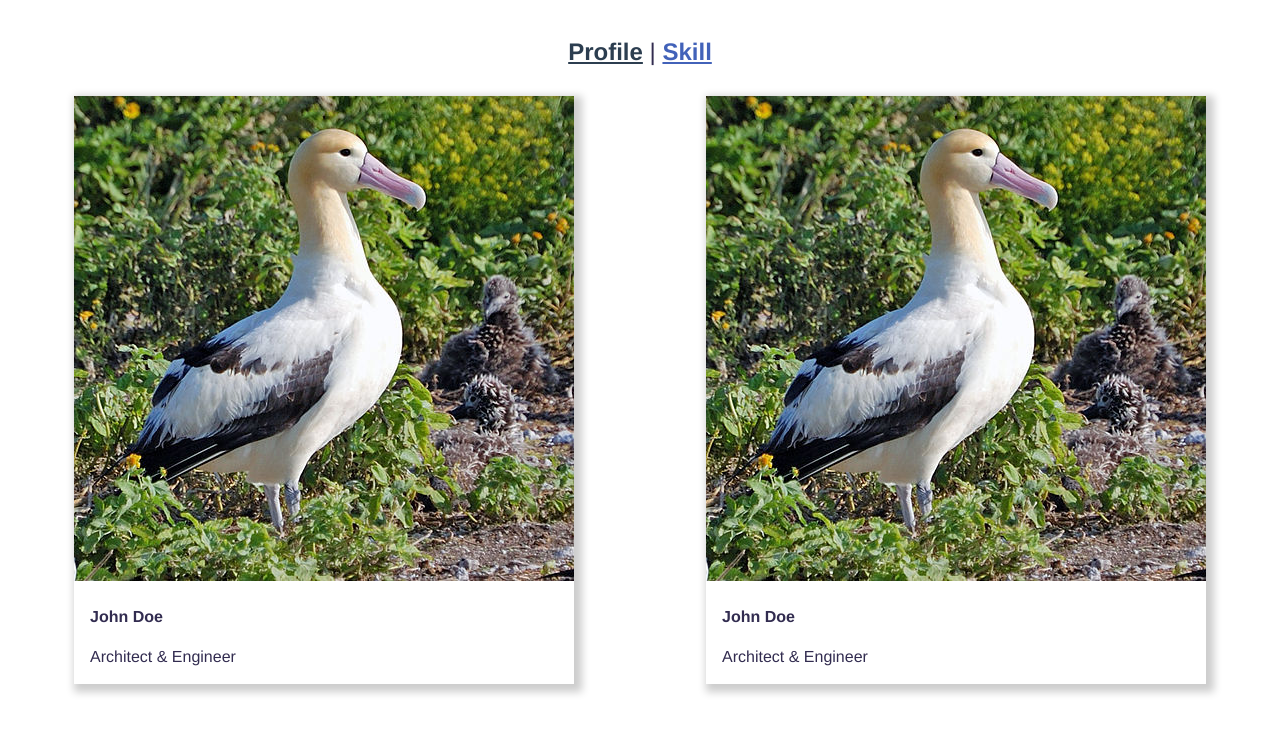
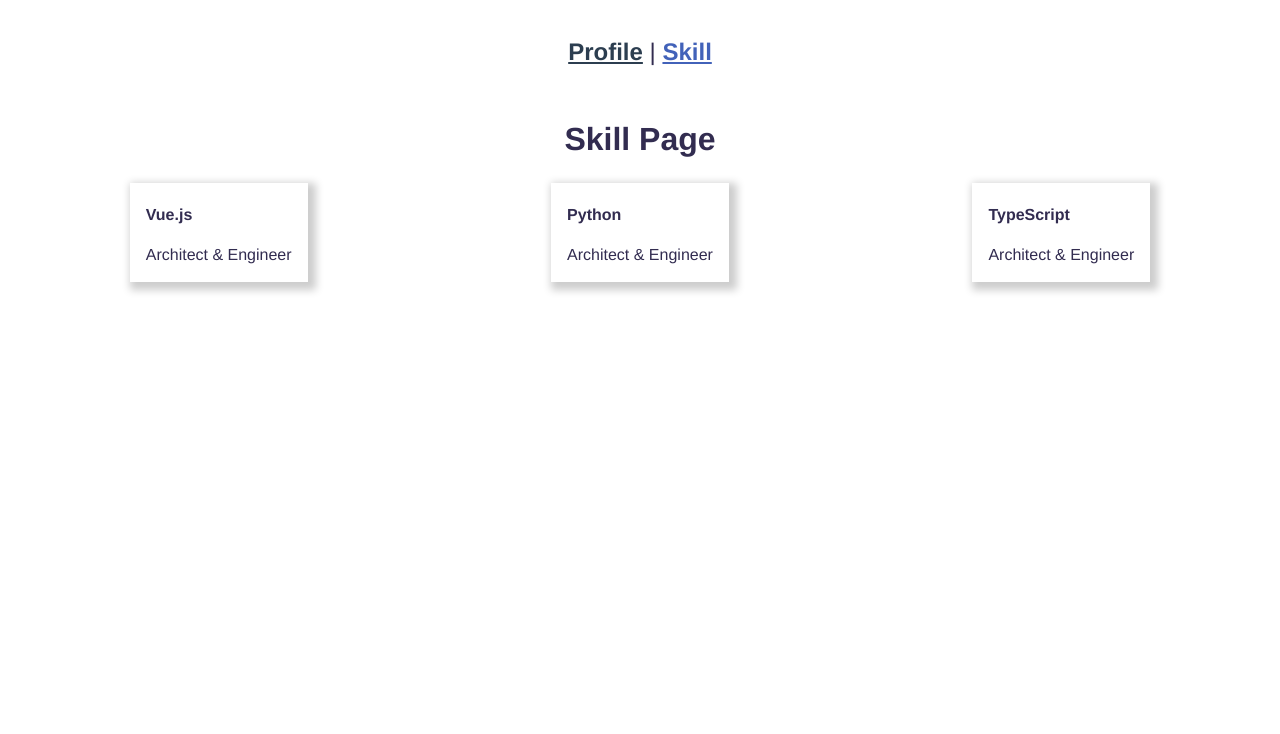
Before and after one commit to dnjswo013/portfolio, a Vue app: page /#/skill in a window 1280 px wide. Shown: the top 734 px of the page. Built offline with nearby package versions, Linux system fonts and the light colour scheme.

Commit message:
update skill template

```diff
--- a/src/views/SkillView.vue
+++ b/src/views/SkillView.vue
@@ -1,16 +1,18 @@
+<script setup lang="ts">
+import { ref } from "vue";
+
+const skills = ref<string[]>([]);
+skills.value = ["Vue.js", "Python", "TypeScript"];
+</script>
+
 <template>
+  <div class="header">Skill Page</div>
   <div class="wrapper">
-    <div class="card">
-      <img src="../assets/ahoudori.jpeg" alt="Avatar" style="width: 100%" />
+    <div v-for="skill in skills" :key="skill" class="card">
       <div class="container">
-        <h4><b>John Doe</b></h4>
-        <p>Architect & Engineer</p>
-      </div>
-    </div>
-    <div class="card">
-      <img src="../assets/ahoudori.jpeg" alt="Avatar" style="width: 100%" />
-      <div class="container">
-        <h4><b>John Doe</b></h4>
+        <h4>
+          <b>{{ skill }}</b>
+        </h4>
         <p>Architect & Engineer</p>
       </div>
     </div>
@@ -18,6 +20,13 @@
 </template>
 
 <style scoped>
+.header {
+  font-size: xx-large;
+  font-weight: bold;
+  text-align: center;
+  padding: 25px;
+}
+
 .wrapper {
   display: flex;
   align-items: center;
@@ -25,15 +34,13 @@
 }
 
 .card {
-  /* Add shadows to create the "card" effect */
   box-shadow: 4px 4px 8px 4px rgba(0, 0, 0, 0.2);
   transition: 0.5s;
   margin: auto;
 }
 
-/* On mouse-over, add a deeper shadow */
 .card:hover {
-  box-shadow: 0 8px 16px 0 rgba(0, 0, 0, 0.2);
+  box-shadow: 4px 8px 16px 4px rgba(0, 0, 0, 0.2);
 }
 
 /* Add some padding inside the card container */
```
